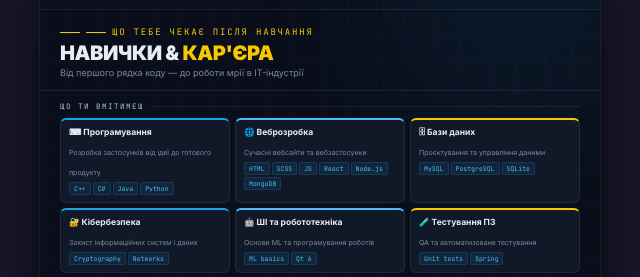
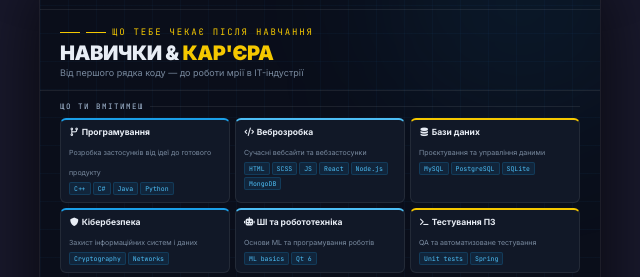
Before and after one commit to lisvolod/cs-roadmap-dark, a plain HTML site: page index.html in a window 1280 px wide. Shown: the part 924-1201 px from the top of the page, 320-960 px from the left. Drawn offline with Linux system fonts and the light colour scheme.

Commit message:
font awesome  added

```diff
--- a/index.html
+++ b/index.html
@@ -4,6 +4,7 @@
 <meta charset="UTF-8">
 <meta name="viewport" content="width=device-width, initial-scale=1.0">
 <title>Roadmap — Комп'ютерні науки</title>
+<link rel="stylesheet" href="https://cdnjs.cloudflare.com/ajax/libs/font-awesome/7.0.1/css/all.min.css">
 <link href="https://fonts.googleapis.com/css2?family=JetBrains+Mono:wght@400;700&family=Inter:wght@300;400;500;600;700;900&display=swap" rel="stylesheet">
 <style>
   *, *::before, *::after { box-sizing: border-box; margin: 0; padding: 0; }
@@ -476,32 +477,32 @@
     <div class="section-label">Що ти вмітимеш</div>
     <div class="skills-grid">
       <div class="skill-item" style="border-top:2px solid var(--blue)">
-        <span class="skill-name">⌨ Програмування</span>
+        <span class="skill-name"><i class="fa-solid fa-code-branch"></i> Програмування</span>
         <span class="skill-desc">Розробка застосунків від ідеї до готового продукту</span>
         <div class="skill-tech"><span class="tech-pill">C++</span><span class="tech-pill">C#</span><span class="tech-pill">Java</span><span class="tech-pill">Python</span></div>
       </div>
       <div class="skill-item" style="border-top:2px solid var(--blue-light)">
-        <span class="skill-name">🌐 Веброзробка</span>
+        <span class="skill-name"><i class="fa-solid fa-code"></i> Веброзробка</span>
         <span class="skill-desc">Сучасні вебсайти та вебзастосунки</span>
         <div class="skill-tech"><span class="tech-pill">HTML</span><span class="tech-pill">SCSS</span><span class="tech-pill">JS</span><span class="tech-pill">React</span><span class="tech-pill">Node.js</span><span class="tech-pill">MongoDB</span></div>
       </div>
       <div class="skill-item" style="border-top:2px solid var(--yellow)">
-        <span class="skill-name">🗄 Бази даних</span>
+        <span class="skill-name"><i class="fa-solid fa-database"></i> Бази даних</span>
         <span class="skill-desc">Проєктування та управління даними</span>
         <div class="skill-tech"><span class="tech-pill">MySQL</span><span class="tech-pill">PostgreSQL</span><span class="tech-pill">SQLite</span></div>
       </div>
       <div class="skill-item" style="border-top:2px solid var(--blue)">
-        <span class="skill-name">🔐 Кібербезпека</span>
+        <span class="skill-name"><i class="fa-solid fa-shield"></i> Кібербезпека</span>
         <span class="skill-desc">Захист інформаційних систем і даних</span>
         <div class="skill-tech"><span class="tech-pill">Cryptography</span><span class="tech-pill">Networks</span></div>
       </div>
       <div class="skill-item" style="border-top:2px solid var(--blue-light)">
-        <span class="skill-name">🤖 ШІ та робототехніка</span>
+        <span class="skill-name"><i class="fa-solid fa-robot"></i> ШІ та робототехніка</span>
         <span class="skill-desc">Основи ML та програмування роботів</span>
         <div class="skill-tech"><span class="tech-pill">ML basics</span><span class="tech-pill">Qt 6</span></div>
       </div>
       <div class="skill-item" style="border-top:2px solid var(--yellow)">
-        <span class="skill-name">🧪 Тестування ПЗ</span>
+        <span class="skill-name"><i class="fa-solid fa-terminal"></i> Тестування ПЗ</span>
         <span class="skill-desc">QA та автоматизоване тестування</span>
         <div class="skill-tech"><span class="tech-pill">Unit tests</span><span class="tech-pill">Spring</span></div>
       </div>
```
